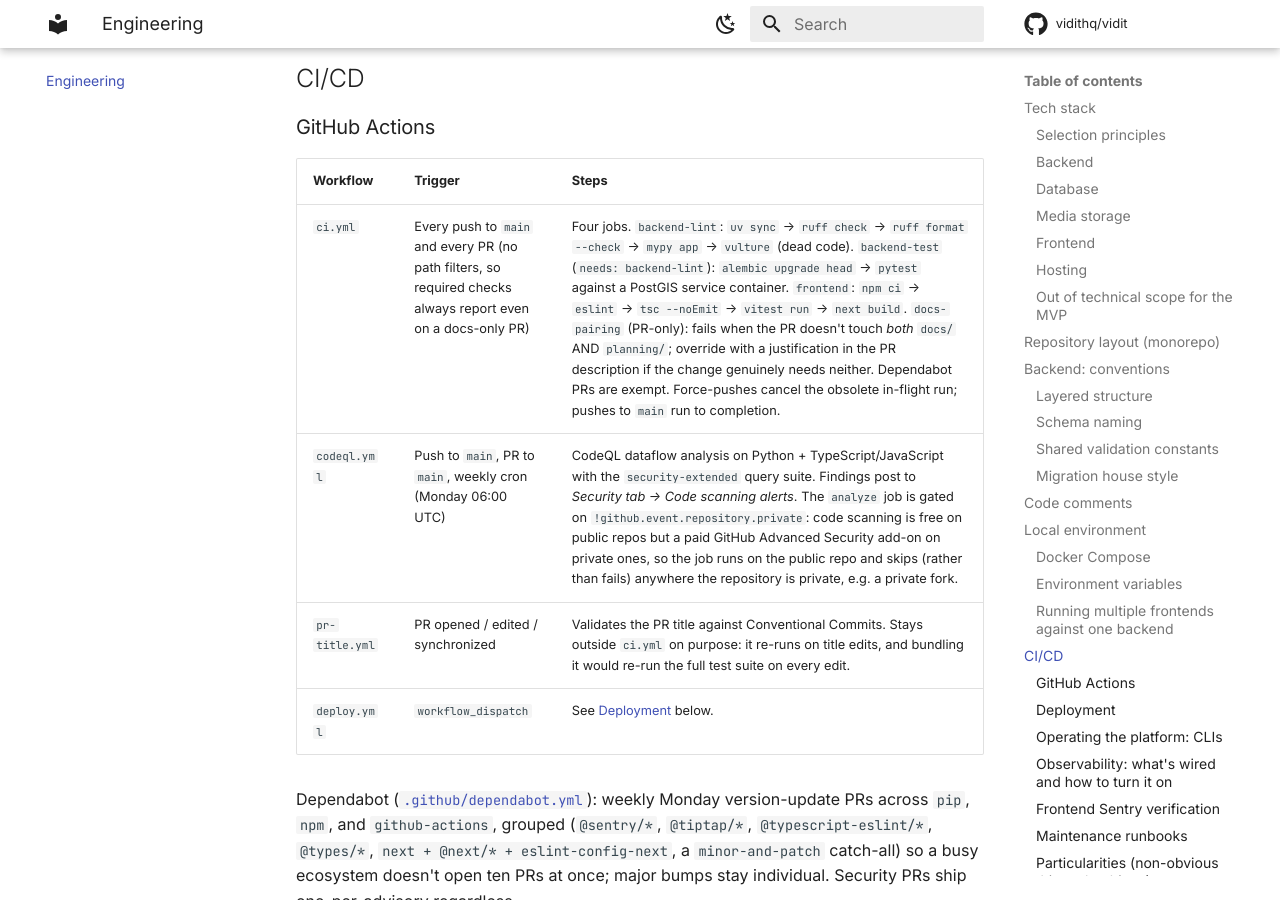
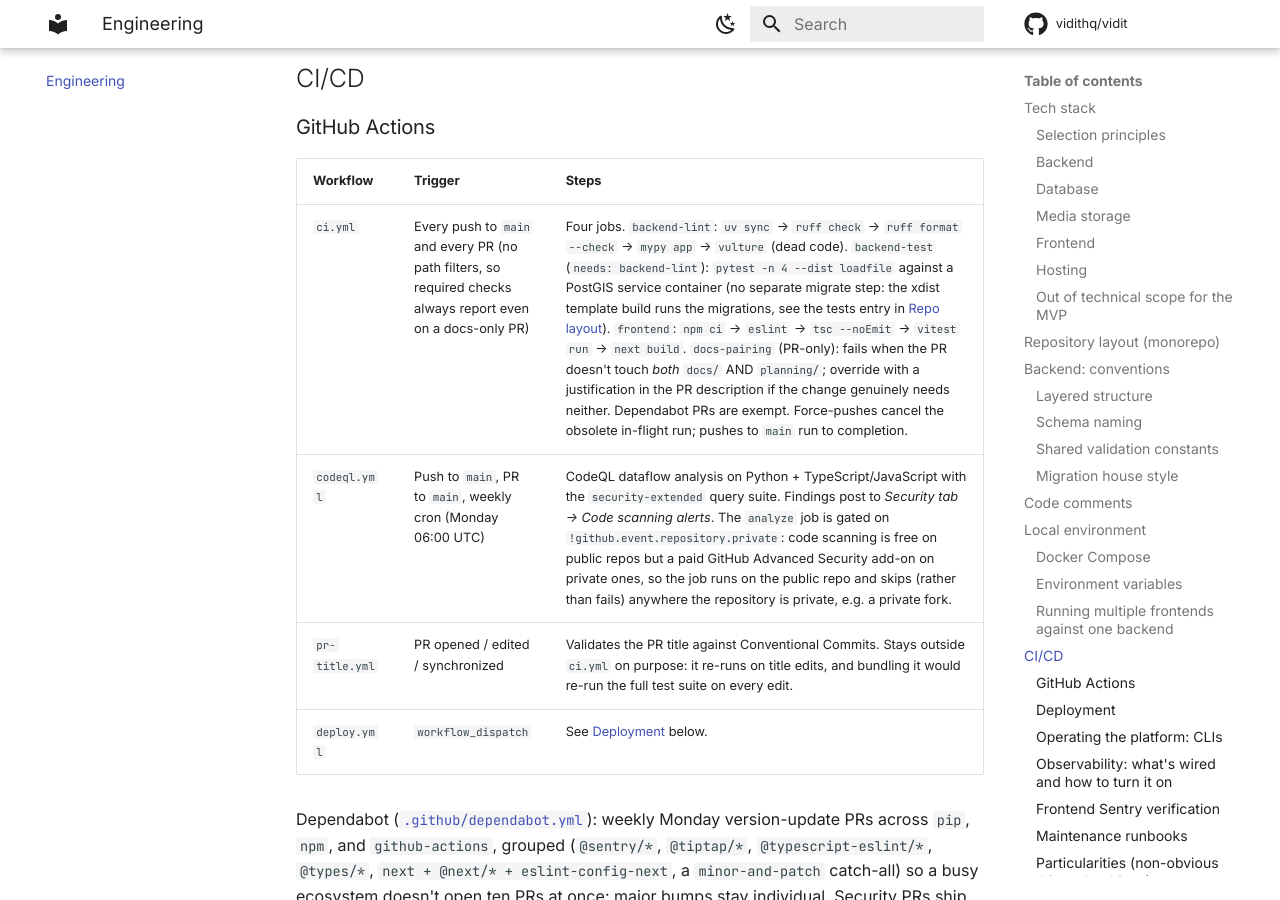
Before and after one commit to vidithq/vidit, an MkDocs documentation site: the page built from docs/engineering.md, in a window 1280 px wide and 900 px high, scrolled down 10150 px. Built offline with MkDocs 1.6.1 and Material for MkDocs 9.7.7, drawn with Linux system fonts in a browser that asks for light colours; comment, search, counter and statistics services are not loaded.

Commit message:
test(backend): CI backend-test job runs pytest -n 4 with per-worker clones
The separate alembic upgrade head step is gone: the xdist template build
runs the migrations inside the pytest step.

Co-Authored-By: Claude Fable 5 <noreply@anthropic.com>
Signed-off-by: vidit-admin <admin@vidit.app>

```diff
--- a/docs/engineering.md
+++ b/docs/engineering.md
@@ -328,7 +328,7 @@ In prod, set `CORS_ORIGIN_REGEX=` (empty) in Railway env vars to drop the localh
 
 | Workflow | Trigger | Steps |
 |----------|---------|-------|
-| `ci.yml` | Every push to `main` and every PR (no path filters, so required checks always report even on a docs-only PR) | Four jobs. `backend-lint`: `uv sync` → `ruff check` → `ruff format --check` → `mypy app` → `vulture` (dead code). `backend-test` (`needs: backend-lint`): `alembic upgrade head` → `pytest` against a PostGIS service container. `frontend`: `npm ci` → `eslint` → `tsc --noEmit` → `vitest run` → `next build`. `docs-pairing` (PR-only): fails when the PR doesn't touch *both* `docs/` AND `planning/`; override with a justification in the PR description if the change genuinely needs neither. Dependabot PRs are exempt. Force-pushes cancel the obsolete in-flight run; pushes to `main` run to completion. |
+| `ci.yml` | Every push to `main` and every PR (no path filters, so required checks always report even on a docs-only PR) | Four jobs. `backend-lint`: `uv sync` → `ruff check` → `ruff format --check` → `mypy app` → `vulture` (dead code). `backend-test` (`needs: backend-lint`): `pytest -n 4 --dist loadfile` against a PostGIS service container (no separate migrate step: the xdist template build runs the migrations, see the tests entry in [Repo layout](#repo-layout)). `frontend`: `npm ci` → `eslint` → `tsc --noEmit` → `vitest run` → `next build`. `docs-pairing` (PR-only): fails when the PR doesn't touch *both* `docs/` AND `planning/`; override with a justification in the PR description if the change genuinely needs neither. Dependabot PRs are exempt. Force-pushes cancel the obsolete in-flight run; pushes to `main` run to completion. |
 | `codeql.yml` | Push to `main`, PR to `main`, weekly cron (Monday 06:00 UTC) | CodeQL dataflow analysis on Python + TypeScript/JavaScript with the `security-extended` query suite. Findings post to *Security tab → Code scanning alerts*. The `analyze` job is gated on `!github.event.repository.private`: code scanning is free on public repos but a paid GitHub Advanced Security add-on on private ones, so the job runs on the public repo and skips (rather than fails) anywhere the repository is private, e.g. a private fork. |
 | `pr-title.yml` | PR opened / edited / synchronized | Validates the PR title against Conventional Commits. Stays outside `ci.yml` on purpose: it re-runs on title edits, and bundling it would re-run the full test suite on every edit. |
 | `deploy.yml` | `workflow_dispatch` | See [Deployment](#deployment) below. |
```
Also changed, not shown: planning/next.md (+1 -1 lines), 1 other file.
